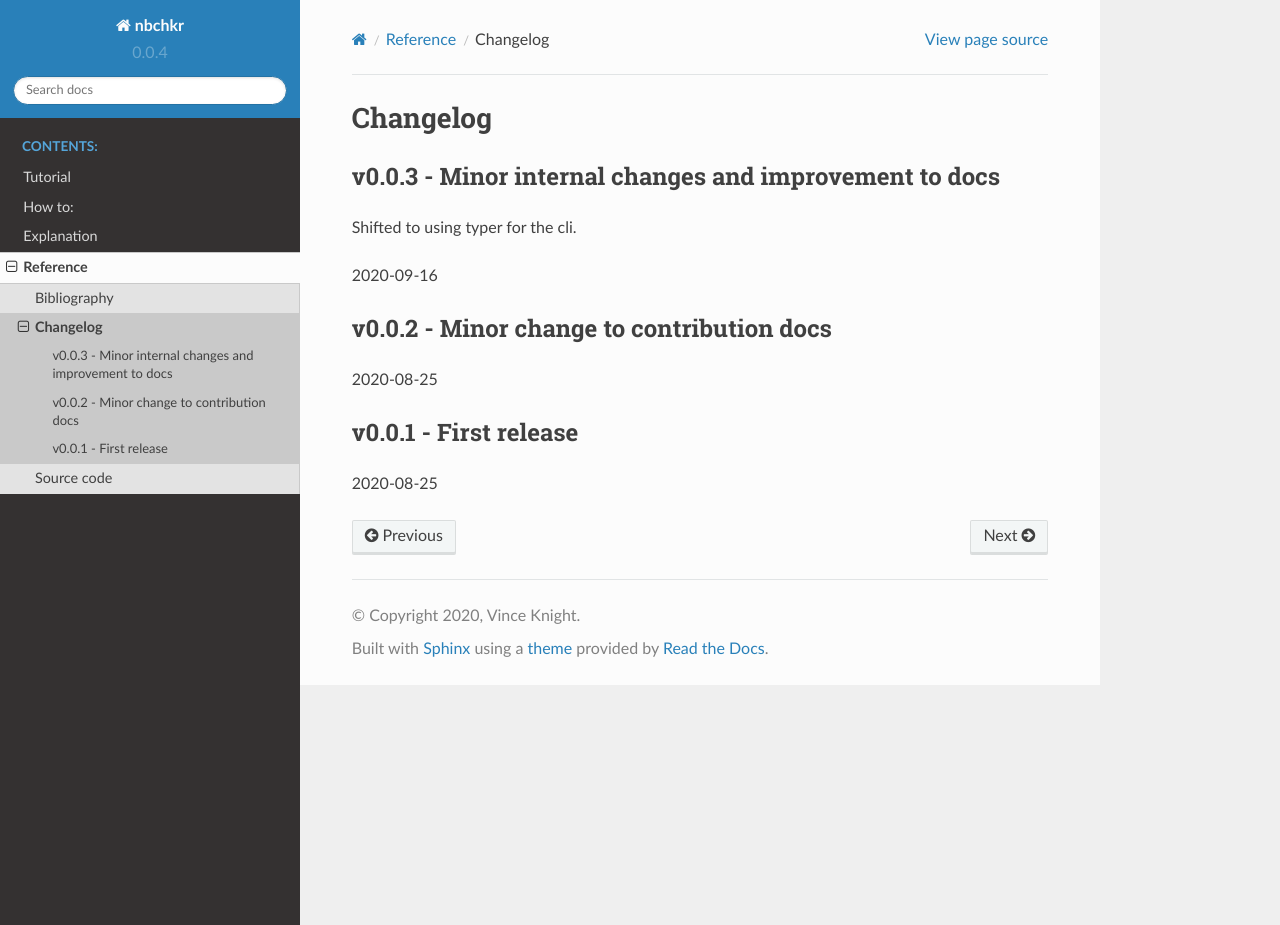
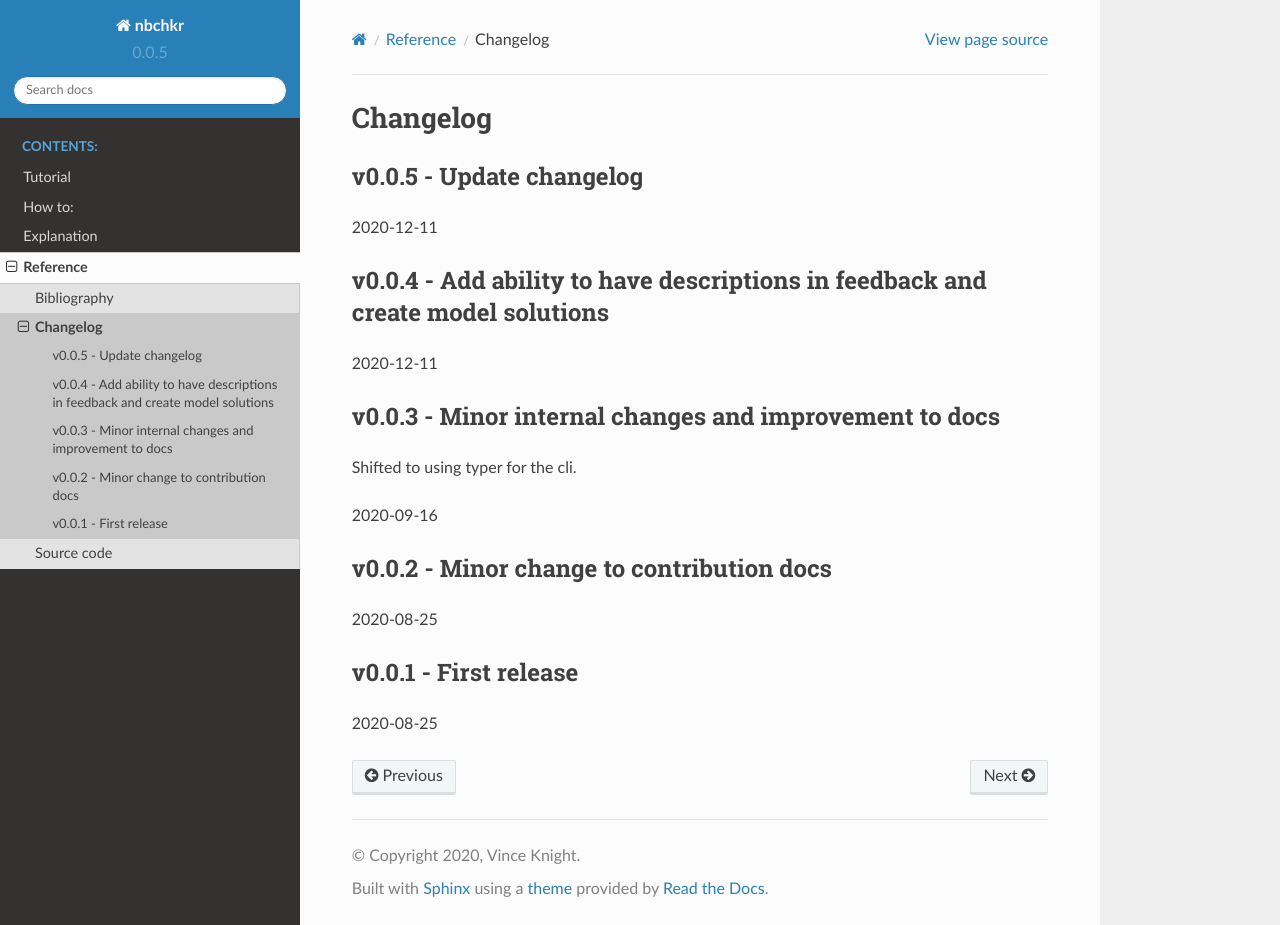
Before and after one commit to drvinceknight/nbchkr, a Sphinx documentation site: the page built from docs/reference/changelog.rst, in a window 1280 px wide and 925 px high. Built offline with Sphinx 7.4.7 and the Read the Docs theme 2.0.0, drawn with Linux system fonts in a browser that asks for light colours.

Commit message:
Release v0.0.5 (#45)
* Update changelog for v0.0.4

* Bump version.

```diff
--- a/docs/reference/changelog.rst
+++ b/docs/reference/changelog.rst
@@ -1,5 +1,15 @@
 Changelog
 =========
+
+v0.0.5 - Update changelog
+-------------------------
+
+2020-12-11
+
+v0.0.4 - Add ability to have descriptions in feedback and create model solutions
+--------------------------------------------------------------------------------
+
+2020-12-11
 
 v0.0.3 - Minor internal changes and improvement to docs
 -------------------------------------------------------
--- a/src/nbchkr/version.py
+++ b/src/nbchkr/version.py
@@ -1 +1 @@
-__version__ = "0.0.4"
+__version__ = "0.0.5"
```
